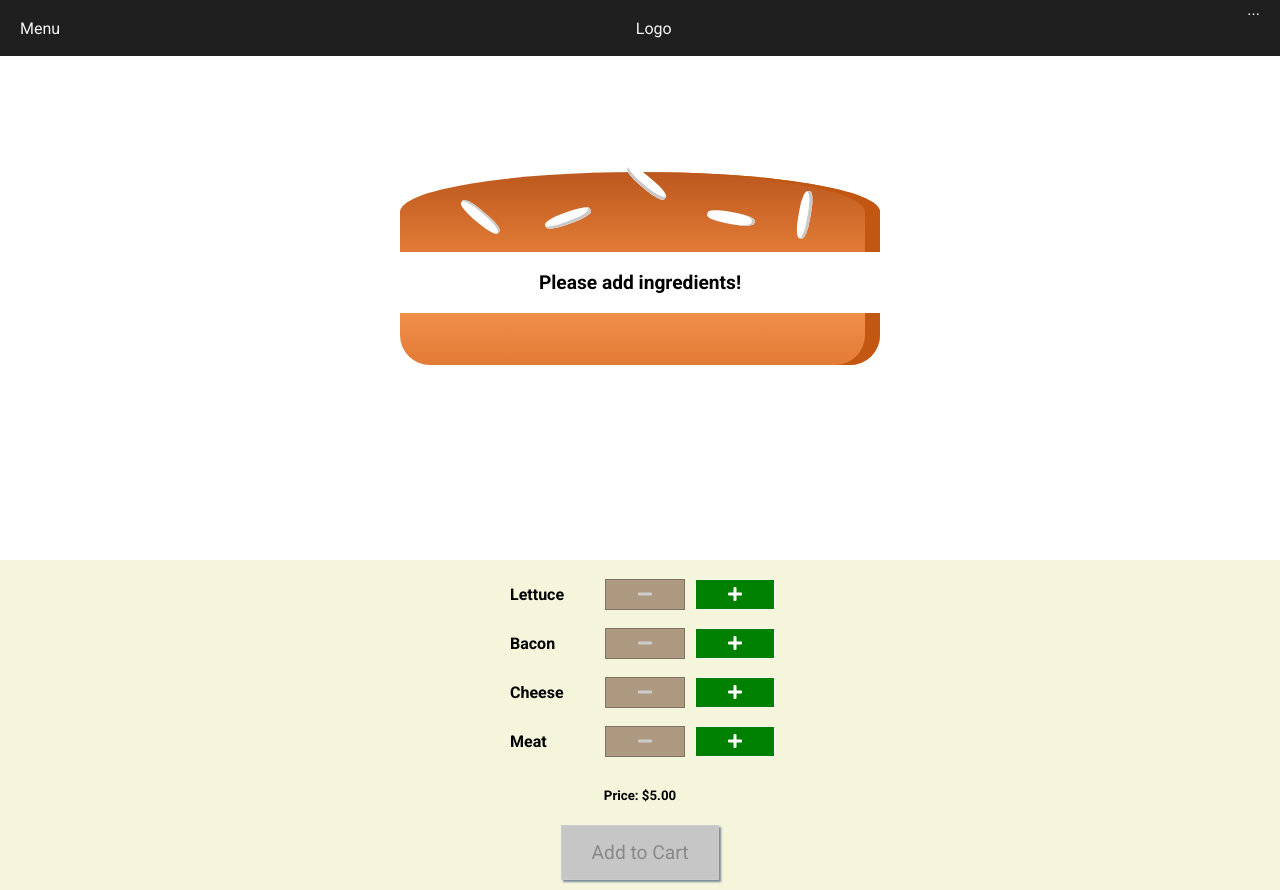
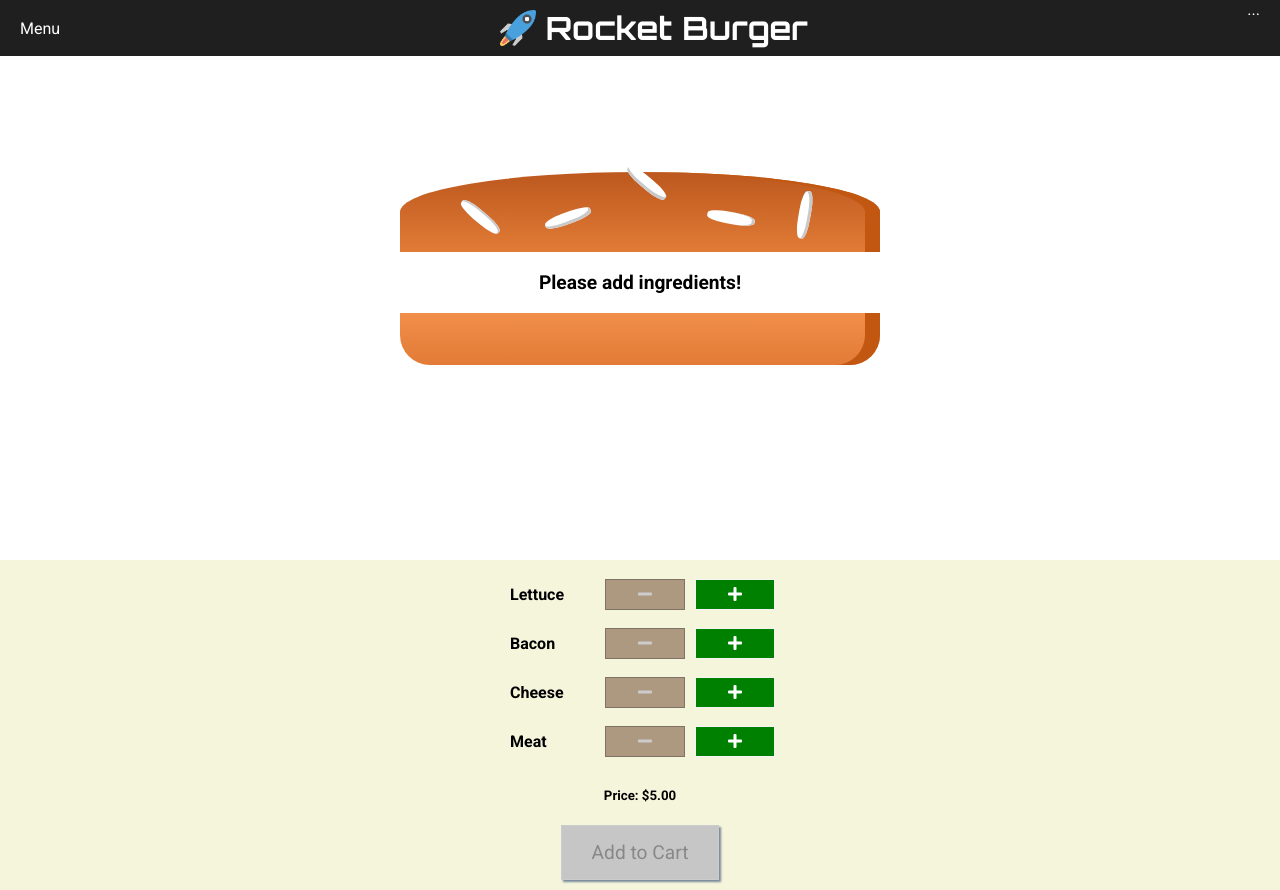
Before and after one commit to Abel-Zambrano/rocket-burger, a React (Create React App) app: page / in a window 1280 px wide. Built offline with nearby package versions, Linux system fonts and the light colour scheme.

Commit message:
added Logo

```diff
--- a/public/index.html
+++ b/public/index.html
@@ -10,6 +10,7 @@
       content="Web site created using create-react-app"
     />
     <link href="https://fonts.googleapis.com/css2?family=Roboto:wght@400;700&display=swap" rel="stylesheet">
+    <link href="https://fonts.googleapis.com/css2?family=Orbitron:wght@400;500;700&display=swap" rel="stylesheet">
     <link rel="stylesheet" href="https://use.fontawesome.com/releases/v5.15.1/css/all.css" integrity="sha384-vp86vTRFVJgpjF9jiIGPEEqYqlDwgyBgEF109VFjmqGmIY/Y4HV4d3Gp2irVfcrp" crossorigin="anonymous">
     <title>Rocket Burger</title>
   </head>
--- /dev/null
+++ b/src/components/Logo/Logo.css
@@ -0,0 +1,14 @@
+.Logo {
+    display: flex;
+    justify-content: center;
+    align-items: center;
+}
+
+.Logo img {
+    height: 36px;
+    margin-right: 10px;
+}
+
+.title {
+    font-family: 'Orbitron', sans-serif;
+}
--- /dev/null
+++ b/src/components/Logo/Logo.jsx
@@ -0,0 +1,14 @@
+import React from 'react';
+import './Logo.css';
+import rocket from '../../assets/images/rocket.png';
+
+const Logo = () => {
+    return (
+        <div className='Logo'>
+            <img src={rocket} alt="logo"/>
+            <h1 className='title'>Rocket Burger</h1>
+        </div>
+    );
+};
+
+export default Logo;
--- a/src/components/Navigation/Toolbar/Toolbar.css
+++ b/src/components/Navigation/Toolbar/Toolbar.css
@@ -11,7 +11,7 @@
     padding: 0 20px;
     box-sizing: border-box;
     z-index: 90;
-    color: whitesmoke;
+    color: white;
 }
 
 .Toolbar nav {
--- a/src/components/Navigation/Toolbar/Toolbar.jsx
+++ b/src/components/Navigation/Toolbar/Toolbar.jsx
@@ -1,11 +1,12 @@
 import React from 'react';
 import './Toolbar.css';
+import Logo from '../../Logo/Logo';
 
 const Toolbar = () => {
     return (
         <header className='Toolbar'>
             <div>Menu</div>
-            <div>Logo</div>
+            <Logo />
             <nav>
                 ...
             </nav>
```
Also changed, not shown: src/assets/images/rocket.png (added).
